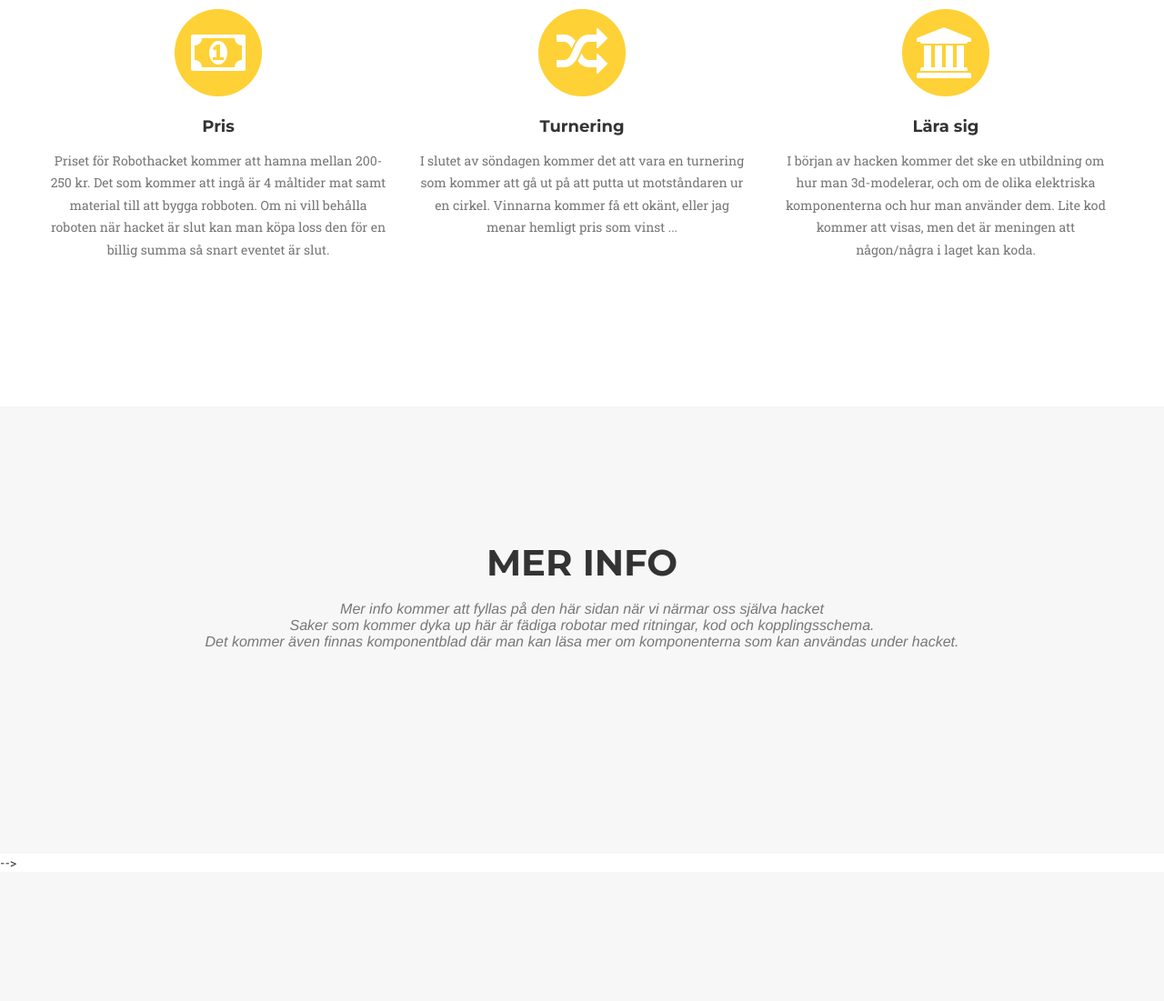
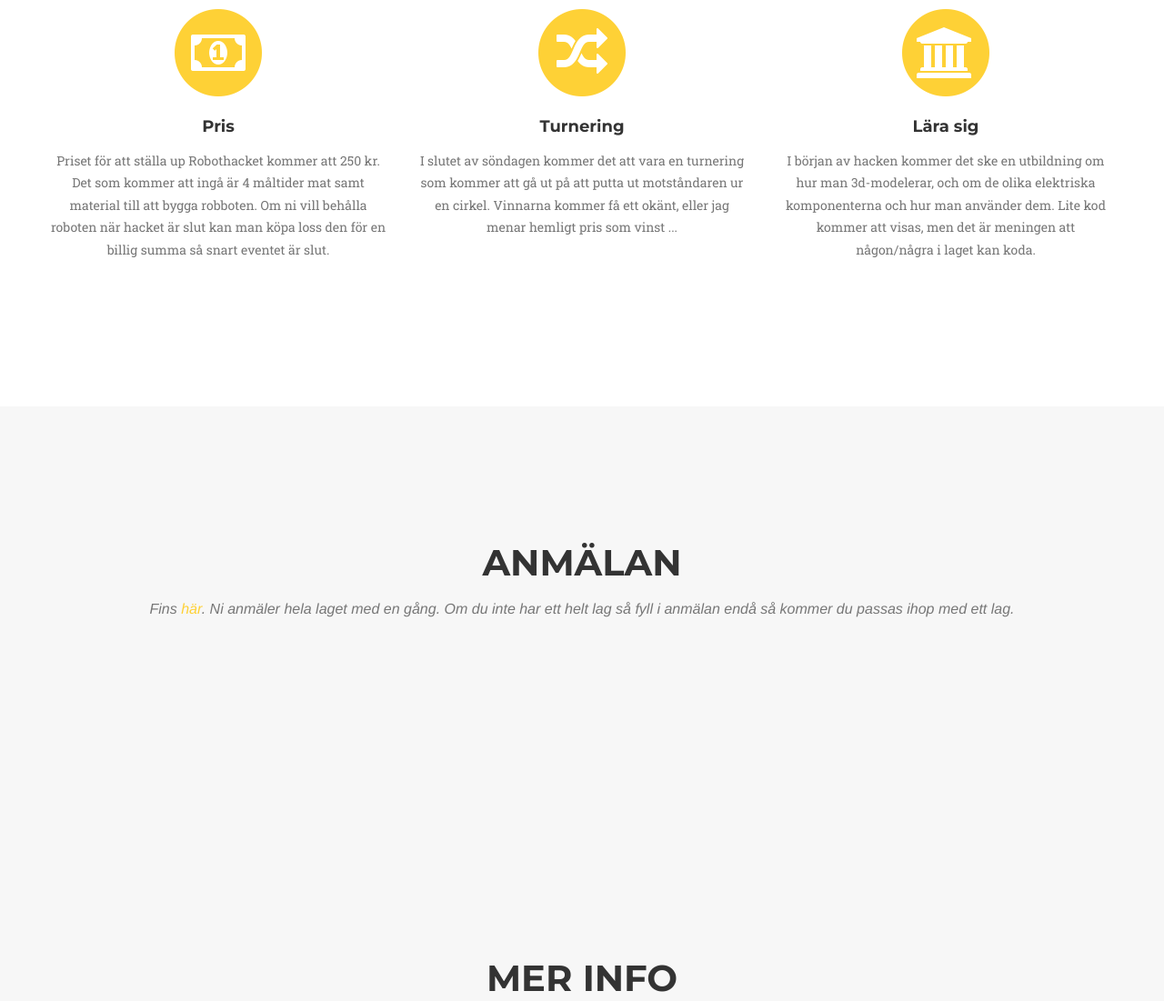
Before and after one commit to bark/robothack, a plain HTML site: page index.html in a window 1280 px wide. Shown: the part 1265-2366 px from the top of the page at 91% size. Drawn offline with nearby package versions, Linux system fonts and the light colour scheme; a web font is replaced by a local one.

Commit message:
updated whit anmälan

```diff
--- a/index.html
+++ b/index.html
@@ -104,7 +104,7 @@
             <div class="row">
                 <div class="col-lg-12 text-center">
                     <h2 class="section-heading">WTF is Robothack</h2>
-                    <h3 class="section-subheading text-muted">Robothack är ett tvådagars-hack(13-14 Juni) för att bygga en robot.</h3>
+                    <h3 class="section-subheading text-muted">Robothack är ett tvådagars-hack mellan 13-14 Juni för att bygga en robot.</h3>
                     <p class="text-muted">.
                     </p>
 
@@ -146,7 +146,7 @@
                         <i class="fa fa-money fa-stack-1x fa-inverse"></i>
                     </span>
                         <h4 class="service-heading">Pris</h4>
-                        <p class="text-muted">Priset för Robothacket kommer att hamna mellan 200-250 kr. Det som kommer att ingå är 4 måltider mat samt material till att bygga robboten. Om ni vill behålla roboten när hacket är slut kan man köpa loss den för en billig summa så snart eventet är slut.</p>
+                        <p class="text-muted">Priset för att ställa up Robothacket kommer att 250 kr. Det som kommer att ingå är 4 måltider mat samt material till att bygga robboten. Om ni vill behålla roboten när hacket är slut kan man köpa loss den för en billig summa så snart eventet är slut.</p>
                     </div>
                     <div class="col-md-4">
                     <span class="fa-stack fa-4x">
@@ -169,7 +169,19 @@
             </div>
         </div>
     </section>
+    <section id="portfolio" class="bg-light-gray">
+        <div class="container">
+            <div class="row">
+                <div class="col-lg-12 text-center">
+                    <h2 class="section-heading">Anmälan </h2>
+                    <h3 class="section-subheading text-muted">
+                        Fins <a href=https://docs.google.com/forms/d/1NY8iepr5aQSzM9JkqHdIWJb2qJA-JnpU39CjTs3tExY/viewform?usp=send_form>här</a>. Ni anmäler hela laget med en gång. Om du inte har ett helt lag så fyll i anmälan endå så kommer du passas ihop med ett lag.</h3>
 
+
+                </div>
+            </div>
+        </div>
+    </section>
     <section id="portfolio" class="bg-light-gray">
         <div class="container">
             <div class="row">
@@ -184,7 +196,7 @@
                 </div>
             </div>
         </div>
-    </section>-->
+    </section>
 
 
 
```
